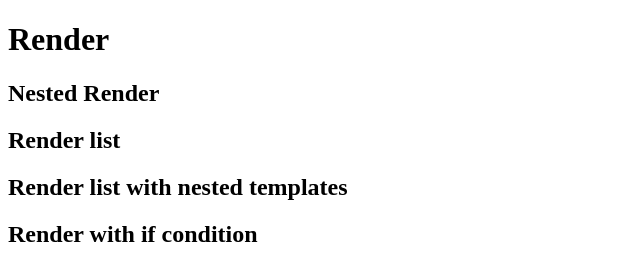
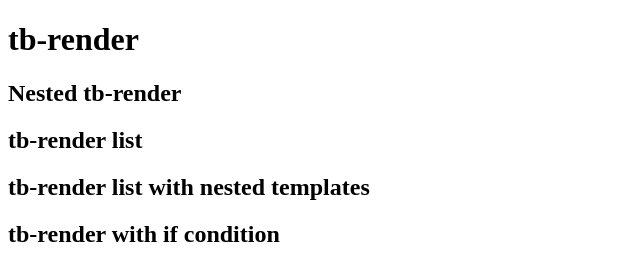
Before and after one commit to pendar747/turbo, a website with bundled scripts: page public/render/index.html in a window 1280 px wide. Shown: the whole page, without its empty margins (0-640 px from the left). Built offline with nearby package versions, Linux system fonts and the light colour scheme.

Commit message:
add style

```diff
--- a/public/render/index.html
+++ b/public/render/index.html
@@ -4,12 +4,12 @@
   <meta charset="UTF-8">
   <meta name="viewport" content="width=device-width, initial-scale=1.0">
   <link rel="stylesheet" href="../dist/default-theme.css">
-  <title>Render</title>
+  <title>tb-render</title>
 </head>
 <body state="my-app">
-  <h1>Render</h1>
+  <h1>tb-render</h1>
 
-  <h2>Nested Render</h2>
+  <h2>Nested tb-render</h2>
   <template id="template-2">
     <div>
       This is my comment.
@@ -22,7 +22,7 @@
   </template>
   <tb-render model="person" template="my-template"></tb-render>
 
-  <h2>Render list</h2>
+  <h2>tb-render list</h2>
   <template id="list-template">
     <style>
       .contact {
@@ -37,7 +37,7 @@
   </template>
   <tb-render model="contacts" template="list-template"></tb-render>
 
-  <h2>Render list with nested templates</h2>
+  <h2>tb-render list with nested templates</h2>
   <template id="list-with-nested-list">
     <style>
       .contact {
@@ -53,9 +53,16 @@
   </template>
   <tb-render model="contacts" template="list-with-nested-list"></tb-render>
 
-  <h2>Render with if condition</h2>
+  <h2>tb-render with if condition</h2>
   <template id="friends-count">Friends ({numberOfFriends}):</template>
-  <template id="no-friends">{name} has no friends.</template>
+  <template id="no-friends">
+    <style>
+      span {
+        color: lightcoral;
+      }
+    </style>
+    <span>{name} has no friends.</span>
+  </template>
   <template id="list-with-condition">
     <style>
       .contact {
```
